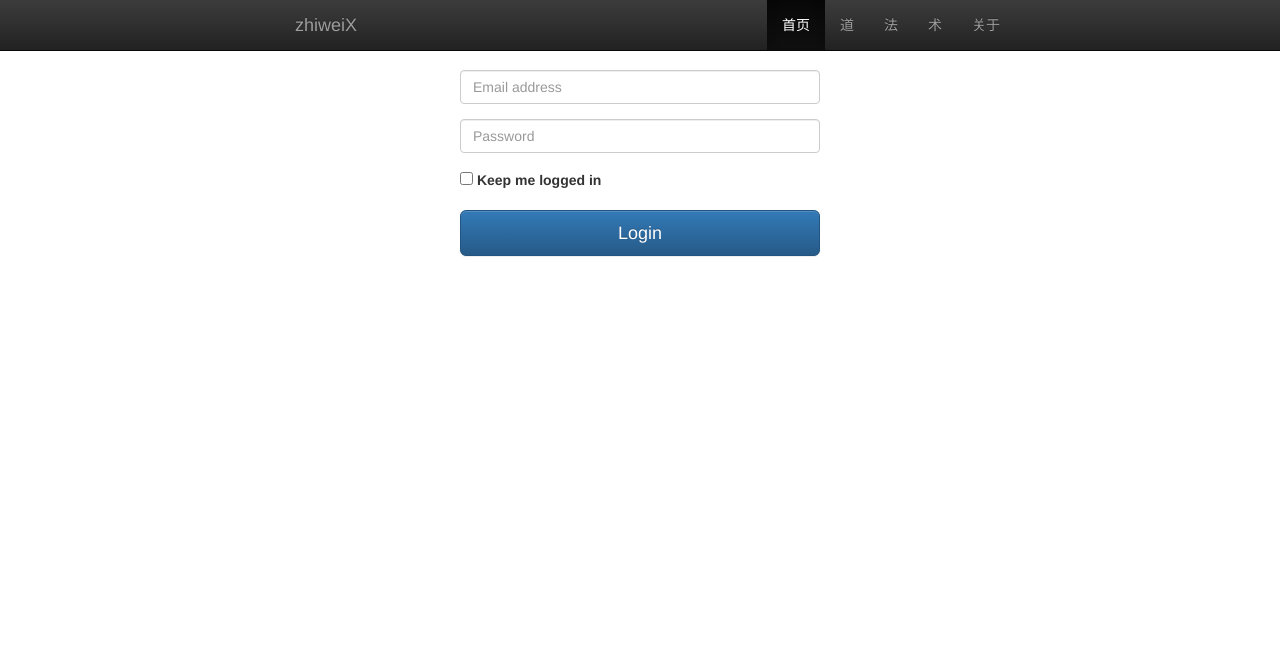
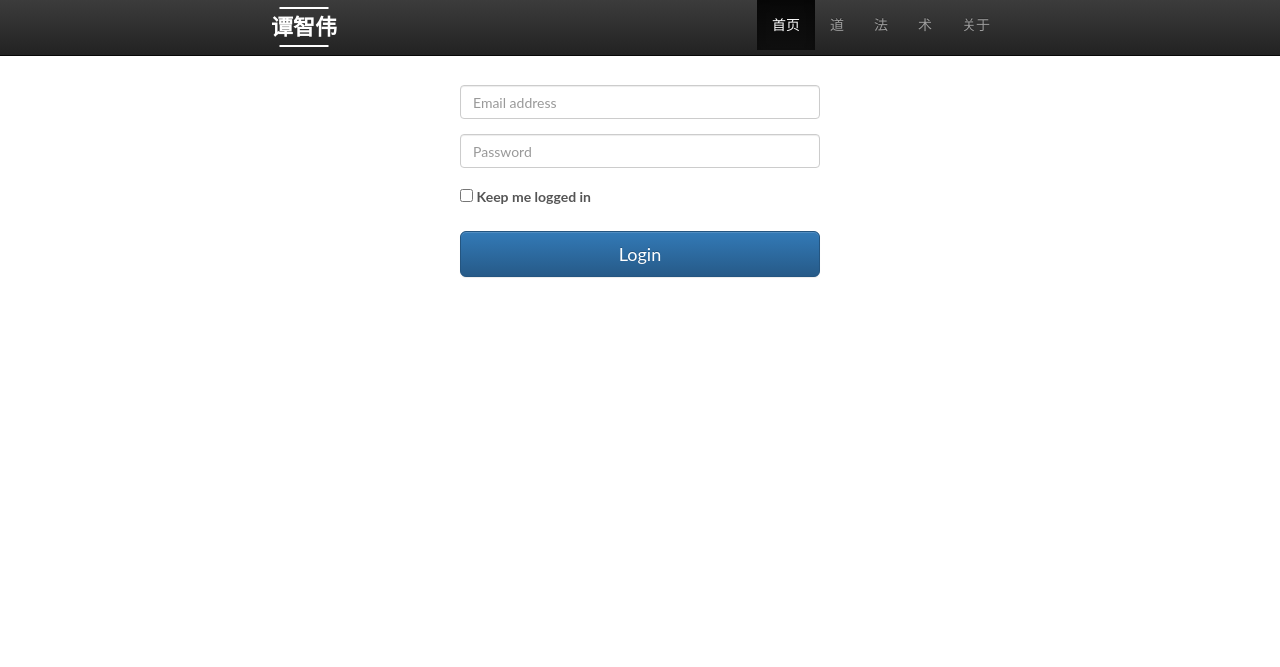
Before and after one commit to zhiwei1988/blog, a Flask app: page /auth/login in a window 1280 px wide. Shown: the top 667 px of the page. Run offline with Flask 2, Linux system fonts and the light colour scheme; parts of the project's set-up code (start-up, migrations or seed data) failed here and were passed over; some libraries are stand-ins or nearby versions.

Commit message:
修改导航条布局

```diff
--- a/app/static/css/main.css
+++ b/app/static/css/main.css
@@ -38,7 +38,14 @@
   padding-top: 10px;
 }
 
+.header-inner {
+  width: 700px;
+  /*padding: 25px 0 20px;*/
+  margin: 0 auto;
+}
+
 .main {
+  padding-top: 85px;
   padding-bottom: 150px;
 }
 
@@ -48,7 +55,7 @@
 }
 
 .main-inner {
-  margin-top: 110px;
+  /*margin-top: 75px;*/
 }
 
 .post-title {
@@ -58,3 +65,88 @@
 	text-align: center;
 	margin-bottom: 30px;
 }
+
+#new-post {
+  margin-top: 80px;
+}
+
+a.brand {
+  padding: 0;
+}
+
+a.brand img {
+  width: 58px;
+  height: 50px;
+}
+
+.site-meta {
+  text-align: left;
+  float: left;
+  margin-left: -20px;
+  line-height: normal;
+}
+
+.brand {
+  position: relative;
+  display: inline-block;
+  padding: 0 40px;
+  color: #fff;
+  background: #222;
+  border-bottom: none;
+}
+
+.site-meta .brand {
+  padding: 2px 1px;
+  background: none;
+}
+
+.site-title {
+  display: inline-block;
+  vertical-align: top;
+  line-height: 36px;
+  font-size: 20px;
+  font-weight: normal;
+  font-family: 'Lato', "PingFang SC", "Microsoft YaHei", sans-serif;
+}
+
+.site-meta .custom-logo-site-title {
+  padding: 5px 0px;
+}
+
+.site-meta .site-title {
+  font-size: 22px;
+  font-weight: bolder;
+}
+
+.logo-line-before, .logo-line-after {
+  display: block;
+  overflow: hidden;
+  margin: 0 auto;
+  width: 75%;
+}
+
+.logo-line-before i, .logo-line-after i {
+  position: relative;
+  display: block;
+  height: 2px;
+  background: #fff;
+}
+
+.logo-line-before i {
+  left: -100%;
+}
+
+.logo-line-after i {
+  right: -100%;
+}
+
+#login {
+  width: 360px;
+  margin: 0 auto;
+}
+
+#edit {
+  margin-left: -50px;
+  margin-right: auto;
+  width: 700px;
+}
--- a/app/static/css/style.css
+++ b/app/static/css/style.css
@@ -1,5 +1,5 @@
 body {
-	margin-top: 70px;
+	/*margin-top: 70px;*/
 }
 
 @media (min-width: 768px) {
@@ -92,10 +92,6 @@
 	margin-top: 0px;
 }
 
-#new-post {
-	margin-top: 20px;
-}
-
 label#tags, label#category {
 	display: inline;
 }
--- a/app/templates/auth/login.html
+++ b/app/templates/auth/login.html
@@ -1,10 +1,11 @@
 {% extends "base.html" %}
 
 {% block login_page_content -%}
-<div class="container">
-	<div class="row">
-	<div class="col-md-4"></div>
-	<div class="col-md-4">
+<main id="main" class="main">
+	<div class="main-inner">
+		<div class="content-wrap">
+			<div id="content" class="content">
+				<div id="login">
 					<form class="form-signin" action="{{ url_for('auth.login') }}" method="post">
 					{{ form.hidden_tag() }}
 					{{ form.email(class="form-group form-control", placeholder="Email address") }}
@@ -15,7 +16,8 @@
 					{{ form.submit(class="btn btn-lg btn-primary btn-block") }}
 					</form>
 				</div>
-	<div class="col-md-4"></div>
 			</div>
 		</div>
+	</div>
+</main>
 {%- endblock login_page_content %}
--- a/app/templates/base.html
+++ b/app/templates/base.html
@@ -4,14 +4,30 @@
     {{ super() }}
     <link href="{{bootstrap_find_resource('css/bootstrap-theme.css', cdn='bootstrap')}}" rel="stylesheet" media="screen">
     <link href="{{ url_for('static', filename='css/style.css') }}" rel="stylesheet" type="text/css">
+    <link href="{{ url_for('static', filename='css/main.css') }}" rel="stylesheet" type="text/css">
 {%- endblock styles %}
 
 {% block title %}zhiwei's blog{% endblock %}
 
 {% block body -%}
     {{ super() }}
-    <header id="blogHeader" class="navbar navbar-inverse navbar-fixed-top bs-docs-nav" role="banner">
-	    <div class="navbarWrap">
+    <header id="header" class="navbar navbar-inverse navbar-fixed-top bs-docs-nav" role="banner">
+	    <div class="header-inner">
+            <div class="site-brand-wrapper">
+                <div class="site-meta">
+                    <div class="custom-logo-site-title">
+                        <a href="{{ url_for('main.index') }}" class="brand" rel="start">
+                            <span class="logo-line-before">
+                                <i style="transform: translateX(100%);"></i>
+                            </span>
+                            <span class="site-title" style="opacity: 1; top: 0px">谭智伟</span>
+                            <span class="logo-line-after">
+                                <i style="transform: translateX(-100%);"></i>
+                            </span>
+                        </a>
+                    </div>
+                </div>
+            </div>
             <div class="navbar-header">
                 <button class="navbar-toggle" type="button" data-toggle="collapse" data-target=".bs-navbar-collapse">
                     <span class="sr-only">Toggle navigation</span>
@@ -19,7 +35,6 @@
                     <span class="icon-bar"></span>
                     <span class="icon-bar"></span>
                 </button>
-                <a href="{{ url_for('main.index') }}" class="navbar-brand">zhiweiX</a>
             </div>
 	    	<nav class="collapse navbar-collapse bs-navbar-collapse" role="navigation">
                 <ul class="nav navbar-nav navbar-right">
```
Also changed, not shown: app/templates/edit.html (+10 -2 lines), app/templates/index.html (+10 -13 lines). Lines whose indentation alone changed are shown as unchanged.
